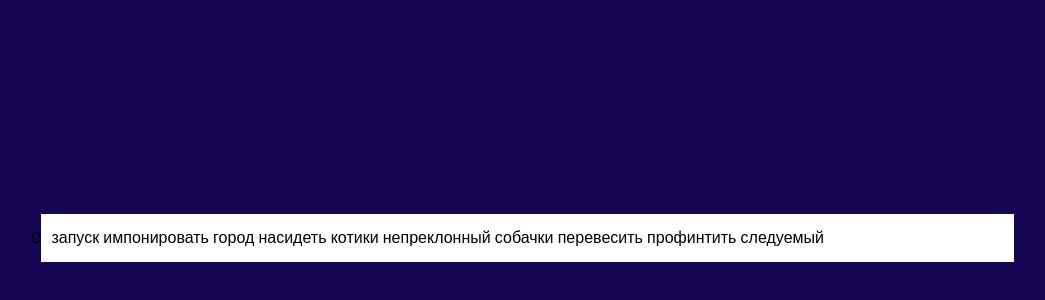
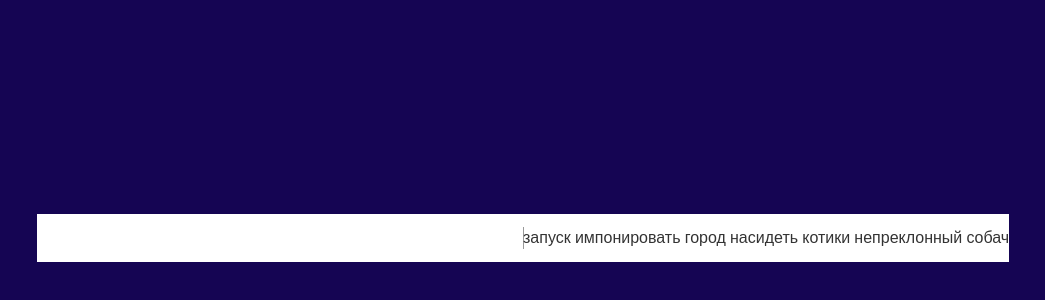
Before and after one commit to ShebalkovD/kittytype, a React (Vite) app: page / in a window 1280 px wide. Shown: the part 162-462 px from the top of the page, without its empty margins (117-1162 px from the left). Built offline with nearby package versions, Linux system fonts and the light colour scheme.

Commit message:
Добавлен эффект смещения строки при вводе символов

```diff
--- a/src/components/Type.jsx
+++ b/src/components/Type.jsx
@@ -1,32 +1,47 @@
-import {useState} from 'react'
+import {useState, useRef, useEffect} from 'react'
 
 export default function Type() {
     let INITIAL_TEXT = 'запуск импонировать город насидеть котики непреклонный собачки перевесить профинтить следуемый'
     const textArray = INITIAL_TEXT.split('')
 
+    const textlineRef =  useRef(null)
     const [counter, setCounter] = useState(0)
     const [shift, setShift] = useState(0)
+
     let currentSymbol = textArray[counter]
     const handleKeyDown = (event) => {
         if (event.key == currentSymbol) {
-            console.log('верно')
+            setShift(prev => prev + textlineRef.current.childNodes[counter].offsetWidth)
+            // textlineRef.current.childNodes[counter].className = ""
             setCounter(prev => prev + 1)
+            // textlineRef.current.childNodes[counter].className = "current-symbol"
             currentSymbol = textArray[counter]
         }else {
             console.log('неверно')
         }
     }
 
+
     return(
-        <div className="container flex items-center justify-center min-h-[100vh]" onKeyUp={handleKeyDown} tabIndex={0}>
-            <p>{counter}</p>
-            <div className="text-line relative bg-white w-[80%] h-12">
+        <div
+            className="container flex items-center justify-center min-h-[100vh]"
+            onKeyDown={handleKeyDown}
+            tabIndex={0}
+        >
+            <div className="text-line relative bg-white w-[80%] h-12 overflow-hidden">
                 <div
-                    className={`wrapper absolute top-3`}
-                    style={{left: 10 - shift}}
+                    className={`wrapper absolute top-3 w-fit whitespace-nowrap`}
+                    ref={textlineRef}
+                    style={{left: `calc(50% - ${shift}px)`}}
                 >
                     {textArray.map((symbol, index) =>
-                        (<span key={index}>{symbol}</span>)
+                        (<span
+                            key={index}
+                            style={{opacity: index >= counter ? 0.8 : 1, position: 'relative'}}
+                            className={index == counter ? "current-symbol" : ""}
+                        >
+                            {symbol}
+                        </span>)
                     )}
                 </div>
             </div>
--- a/src/index.css
+++ b/src/index.css
@@ -2,6 +2,7 @@
 
 html, * {
     box-sizing: border-box;
+    font-size: 16px;
 }
 a {
     text-decoration: none;
@@ -24,4 +25,27 @@ div:focus {
     border: none;
 }
 
+.current-symbol::before {
+    content: "";
+    display: block;
+    width: 1px;
+    height: 100%;
+    background-color: black;
+    position: absolute;
+    top: 0;
+    left: 0 ;
+    animation: pointer 1.5s infinite;
+    animation-timing-function: steps(2, jump-end);
+}
+
+@keyframes pointer {
+    from{
+        opacity: 1;
+    }
+
+    to {
+        opacity: 0;
+    }
+}
+
 @import "tailwindcss";
```
